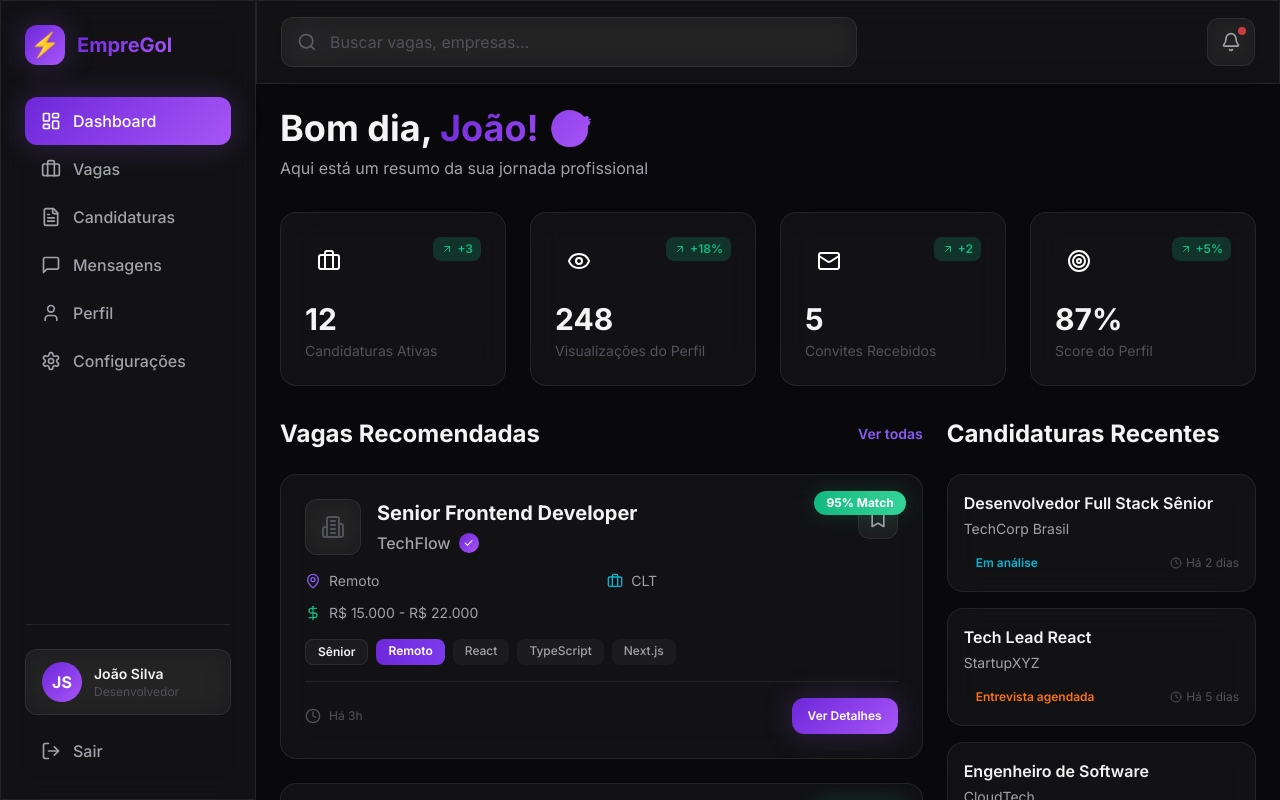
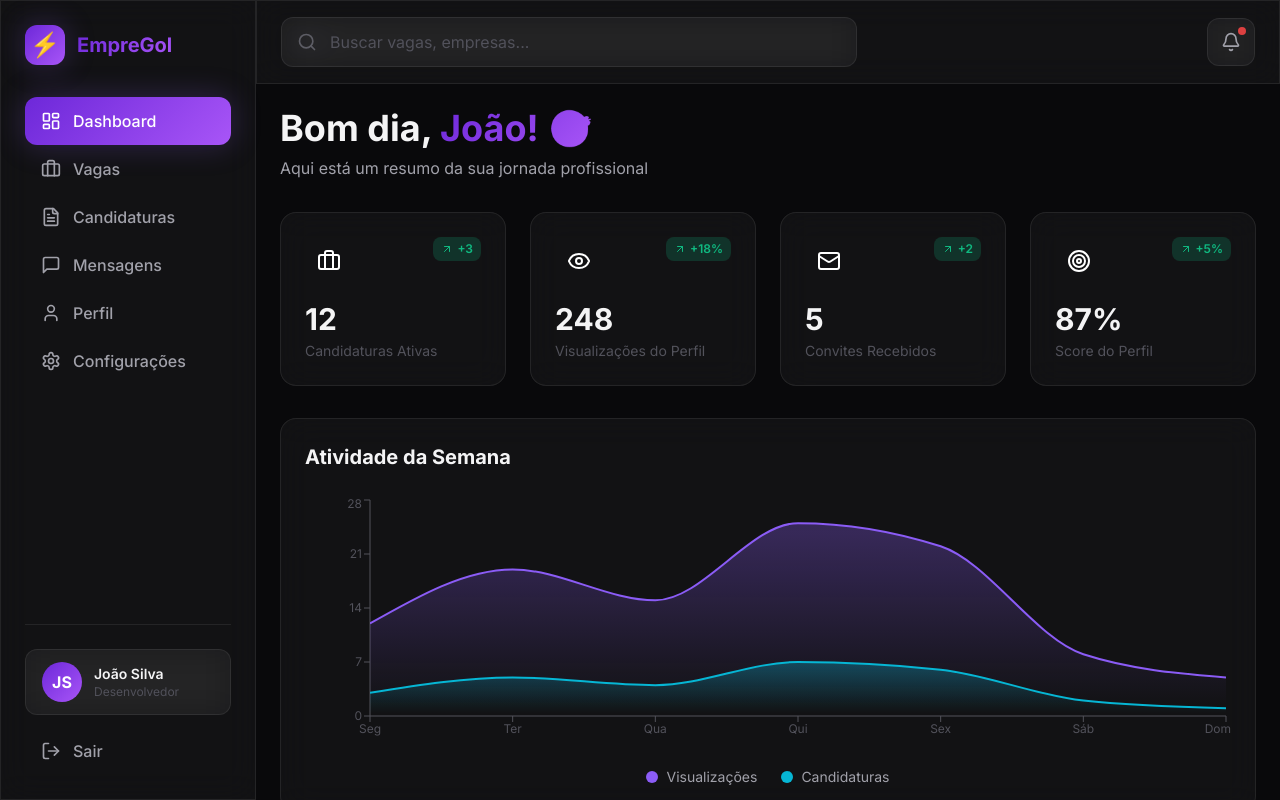
Before and after one commit to eubbbruno/empregol, a Next.js app: page /dashboard in a window 1280 px wide. Shown: the top 800 px of the page. Built offline with nearby package versions, Linux system fonts and the light colour scheme.

Commit message:
feat: add activity chart to candidate dashboard with recharts
Co-authored-by: Cursor <cursoragent@cursor.com>

```diff
--- a/app/dashboard/page.tsx
+++ b/app/dashboard/page.tsx
@@ -12,6 +12,7 @@ import {
 } from "lucide-react";
 import { fadeInUp, staggerContainer } from "@/lib/animations";
 import { VagaCard } from "@/components/cards/VagaCard";
+import { ActivityChart } from "@/components/dashboard/ActivityChart";
 
 const stats = [
   {
@@ -172,6 +173,11 @@ export default function DashboardPage() {
         ))}
       </motion.div>
 
+      {/* Activity Chart */}
+      <motion.div variants={fadeInUp} className="mb-8">
+        <ActivityChart />
+      </motion.div>
+
       <div className="grid grid-cols-1 lg:grid-cols-3 gap-6">
         {/* Recommended Jobs */}
         <motion.div variants={fadeInUp} className="lg:col-span-2">
--- /dev/null
+++ b/components/dashboard/ActivityChart.tsx
@@ -0,0 +1,86 @@
+"use client";
+
+import { motion } from "framer-motion";
+import { AreaChart, Area, XAxis, YAxis, Tooltip, ResponsiveContainer } from "recharts";
+import { fadeInUp } from "@/lib/animations";
+
+const data = [
+  { name: "Seg", visualizacoes: 12, candidaturas: 3 },
+  { name: "Ter", visualizacoes: 19, candidaturas: 5 },
+  { name: "Qua", visualizacoes: 15, candidaturas: 4 },
+  { name: "Qui", visualizacoes: 25, candidaturas: 7 },
+  { name: "Sex", visualizacoes: 22, candidaturas: 6 },
+  { name: "Sáb", visualizacoes: 8, candidaturas: 2 },
+  { name: "Dom", visualizacoes: 5, candidaturas: 1 },
+];
+
+export function ActivityChart() {
+  return (
+    <motion.div
+      variants={fadeInUp}
+      className="glass rounded-2xl p-6 border border-[var(--glass-border)]"
+    >
+      <h3 className="text-xl font-bold text-[var(--text-primary)] mb-6">
+        Atividade da Semana
+      </h3>
+      <div className="h-64">
+        <ResponsiveContainer width="100%" height="100%">
+          <AreaChart data={data}>
+            <defs>
+              <linearGradient id="colorVisualizacoes" x1="0" y1="0" x2="0" y2="1">
+                <stop offset="5%" stopColor="#8B5CF6" stopOpacity={0.3} />
+                <stop offset="95%" stopColor="#8B5CF6" stopOpacity={0} />
+              </linearGradient>
+              <linearGradient id="colorCandidaturas" x1="0" y1="0" x2="0" y2="1">
+                <stop offset="5%" stopColor="#06B6D4" stopOpacity={0.3} />
+                <stop offset="95%" stopColor="#06B6D4" stopOpacity={0} />
+              </linearGradient>
+            </defs>
+            <XAxis
+              dataKey="name"
+              stroke="var(--text-muted)"
+              style={{ fontSize: "12px" }}
+            />
+            <YAxis stroke="var(--text-muted)" style={{ fontSize: "12px" }} />
+            <Tooltip
+              contentStyle={{
+                backgroundColor: "var(--glass-bg)",
+                border: "1px solid var(--glass-border)",
+                borderRadius: "12px",
+                backdropFilter: "blur(16px)",
+              }}
+              labelStyle={{ color: "var(--text-primary)" }}
+              itemStyle={{ color: "var(--text-secondary)" }}
+            />
+            <Area
+              type="monotone"
+              dataKey="visualizacoes"
+              stroke="#8B5CF6"
+              strokeWidth={2}
+              fillOpacity={1}
+              fill="url(#colorVisualizacoes)"
+            />
+            <Area
+              type="monotone"
+              dataKey="candidaturas"
+              stroke="#06B6D4"
+              strokeWidth={2}
+              fillOpacity={1}
+              fill="url(#colorCandidaturas)"
+            />
+          </AreaChart>
+        </ResponsiveContainer>
+      </div>
+      <div className="flex items-center justify-center gap-6 mt-4">
+        <div className="flex items-center gap-2">
+          <div className="w-3 h-3 rounded-full bg-[var(--primary-500)]" />
+          <span className="text-sm text-[var(--text-secondary)]">Visualizações</span>
+        </div>
+        <div className="flex items-center gap-2">
+          <div className="w-3 h-3 rounded-full bg-[var(--secondary-500)]" />
+          <span className="text-sm text-[var(--text-secondary)]">Candidaturas</span>
+        </div>
+      </div>
+    </motion.div>
+  );
+}
```
